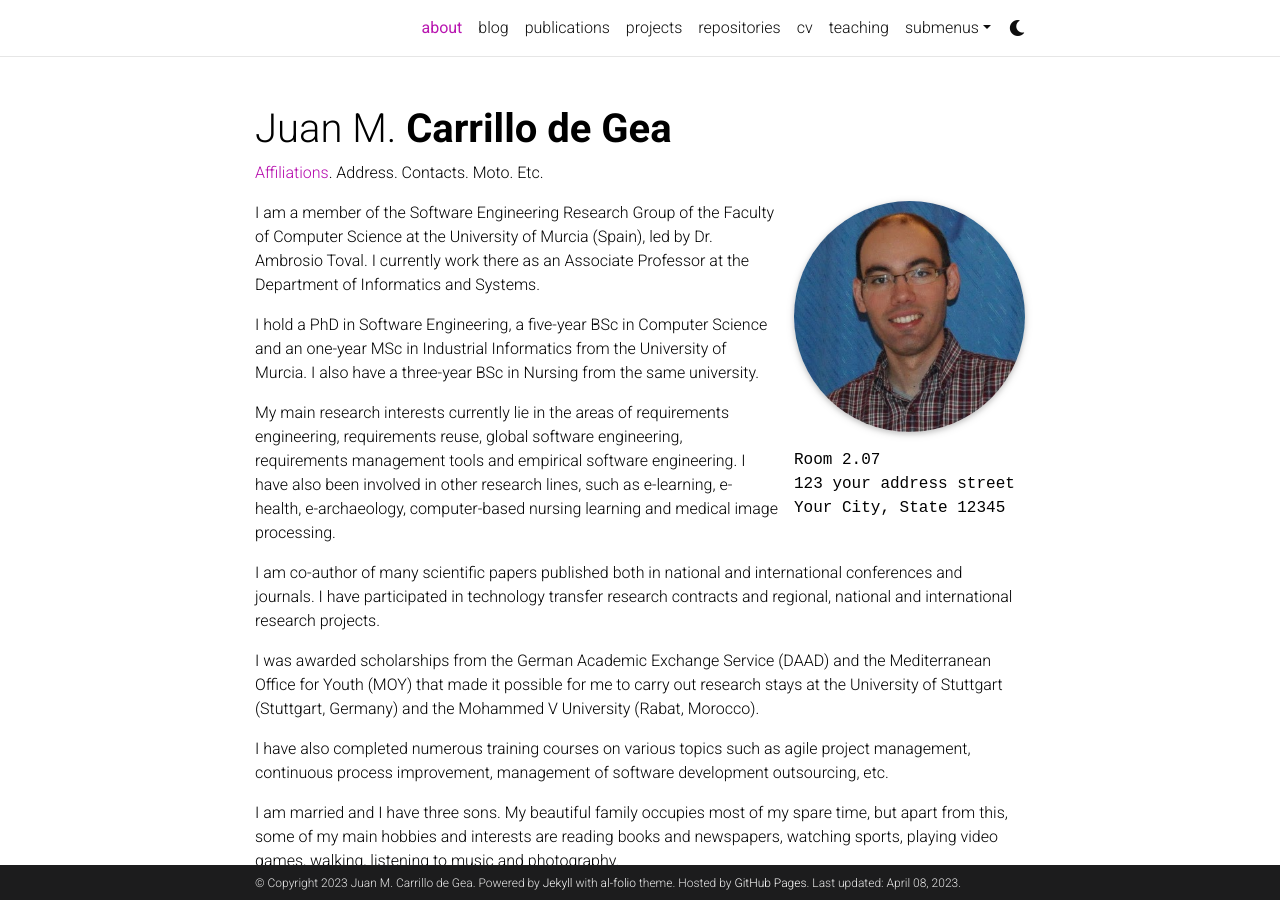
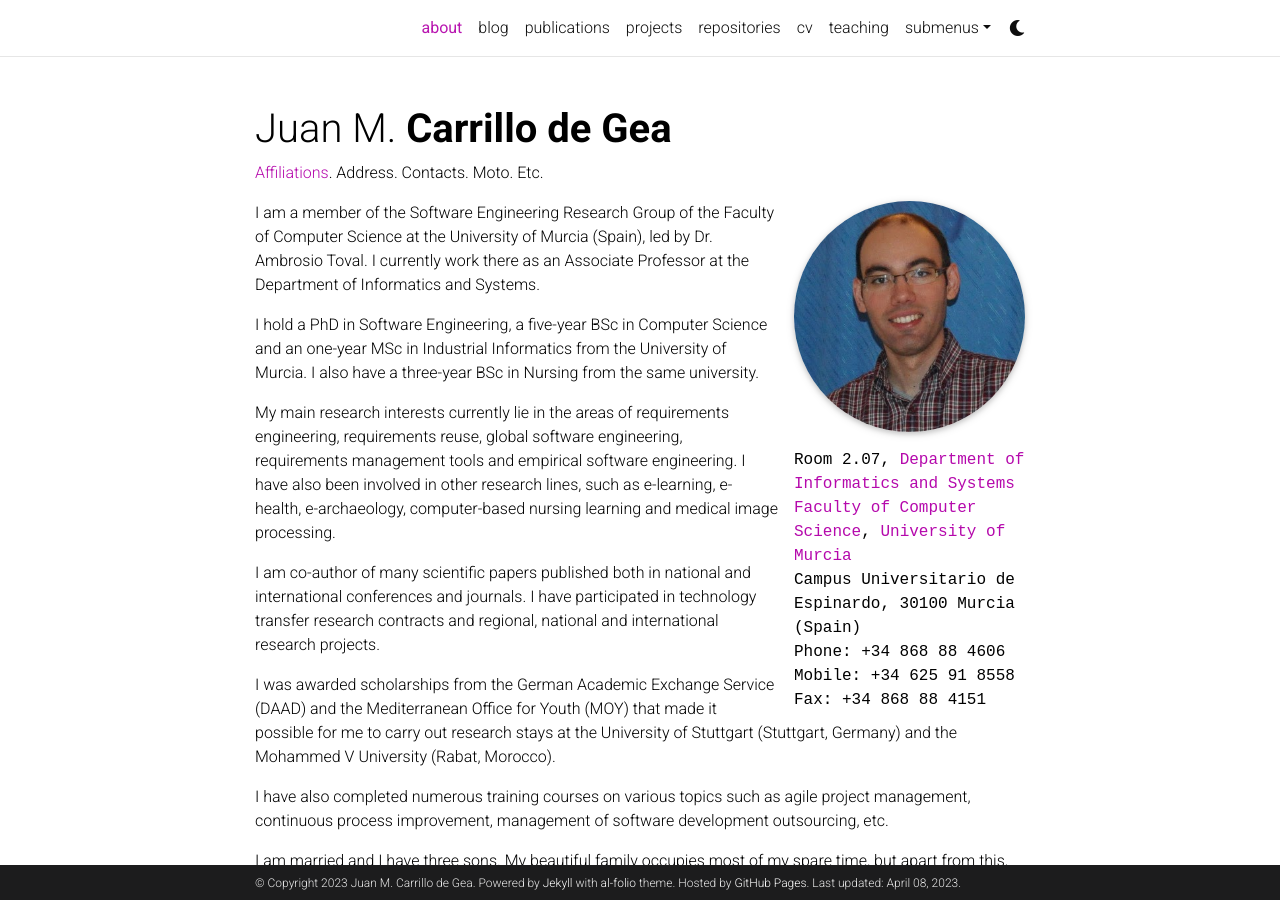
Before and after one commit to jmcdg1/al-folio, a Jekyll site: the page built from _pages/about.md, in a window 1280 px wide and 900 px high. Built offline with Jekyll 4.4.1, drawn with Linux system fonts in a browser that asks for light colours; full-size pictures stand in for the smaller copies a plugin makes; emoji names are drawn with the system emoji font; comment, search, counter and statistics services are not loaded; a style sheet for code colours, icons or effects is not loaded.

Commit message:
Update - about.md

```diff
--- a/_pages/about.md
+++ b/_pages/about.md
@@ -9,9 +9,12 @@ profile:
   image: prof_pic.jpg
   image_circular: true # crops the image to make it circular
   address: >
-    <p>Room 2.07</p>
-    <p>123 your address street</p>
-    <p>Your City, State 12345</p>
+    <p>Room 2.07, <a href='https://www.um.es/web/dis/'>Department of Informatics and Systems</a></p>
+    <p><a href='https://www.um.es/web/informatica'>Faculty of Computer Science</a>, <a href='https://www.um.es/'>University of Murcia</a></p>
+    <p>Campus Universitario de Espinardo, 30100 Murcia (Spain)</p>
+    <p>Phone: +34 868 88 4606</p>
+    <p>Mobile: +34 625 91 8558</p>
+    <p>Fax: +34 868 88 4151</p>
 
 news: true  # includes a list of news items
 selected_papers: true # includes a list of papers marked as "selected={true}"
```
